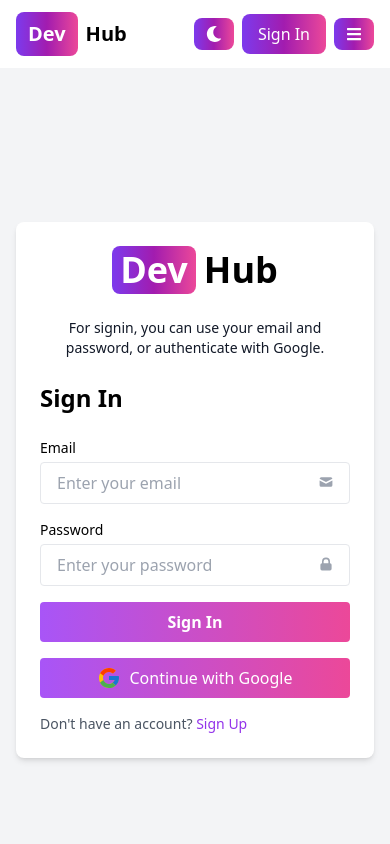
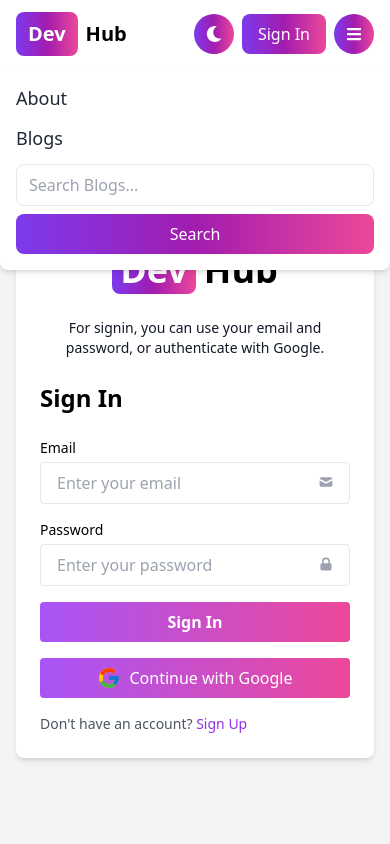
Before and after one commit to Harikrish58/Blog-App_Frontend, a React (Vite) app: page / in a window 390 px wide. Both pictures are taken after a click on the button 354 px from the left and 34 px from the top of the page. Shown: the top 844 px of the page. Built offline with nearby package versions, Linux system fonts and the light colour scheme; no server answers.

Commit message:
Header component updated

```diff
--- a/src/Components/Header.jsx
+++ b/src/Components/Header.jsx
@@ -67,8 +67,11 @@ const Header = () => {
     setIsDropdownOpen(!isDropdownOpen);
   };
 
+  const iconButtonStyle =
+    "p-2 w-10 h-10 flex items-center justify-center rounded-full bg-gradient-to-r from-violet-600 via-fuchsia-700 to-pink-500 text-white";
+
   return (
-    <header className="bg-white text-black dark:bg-black dark:text-white shadow-md">
+    <header className="relative bg-white text-black dark:bg-black dark:text-white shadow-md">
       <div className="max-w-screen-xl mx-auto px-4 py-3 flex flex-wrap justify-between items-center gap-y-4">
         {/* Logo section */}
         <Link
@@ -125,7 +128,7 @@ const Header = () => {
         <div className="flex items-center gap-2">
           <button
             onClick={() => dispatch(toggleTheme())}
-            className="px-3 py-2 bg-gradient-to-r from-violet-600 via-fuchsia-700 to-pink-500 text-white rounded-lg"
+            className={iconButtonStyle}
           >
             {theme === "dark" ? <FaSun /> : <FaMoon />}
           </button>
@@ -133,11 +136,11 @@ const Header = () => {
           {/* Profile or sign in */}
           {user ? (
             <div className="relative profile-dropdown">
-              <button onClick={toggleDropdown}>
+              <button onClick={toggleDropdown} className={iconButtonStyle}>
                 <img
                   src={user.profilePicture}
                   alt="User Avatar"
-                  className="w-9 h-9 rounded-full border-2 border-purple-600"
+                  className="w-6 h-6 rounded-full"
                 />
               </button>
               {isDropdownOpen && (
@@ -177,15 +180,16 @@ const Header = () => {
           {/* Hamburger icon for mobile menu */}
           <button
             onClick={toggleMobileMenu}
-            className="lg:hidden px-3 py-2 bg-gradient-to-r from-violet-600 via-fuchsia-700 to-pink-500 text-white rounded-lg"
+            className={iconButtonStyle + " lg:hidden"}
           >
             <FaBars />
           </button>
         </div>
+      </div>
 
       {/* Mobile dropdown menu */}
       {isMobileMenuOpen && (
-          <div className="absolute top-full left-0 w-full bg-white dark:bg-gray-900 mt-3 p-4 rounded-lg shadow-lg flex flex-col gap-3 z-20 lg:hidden">
+        <div className="absolute top-full left-0 right-0 z-30 bg-white dark:bg-gray-900 shadow-md rounded-b-lg p-4 flex flex-col gap-3 lg:hidden">
           <Link
             to="/about"
             className={`text-lg font-medium ${
@@ -231,7 +235,6 @@ const Header = () => {
           </form>
         </div>
       )}
-      </div>
     </header>
   );
 };
```
Lines whose indentation alone changed are shown as unchanged.
